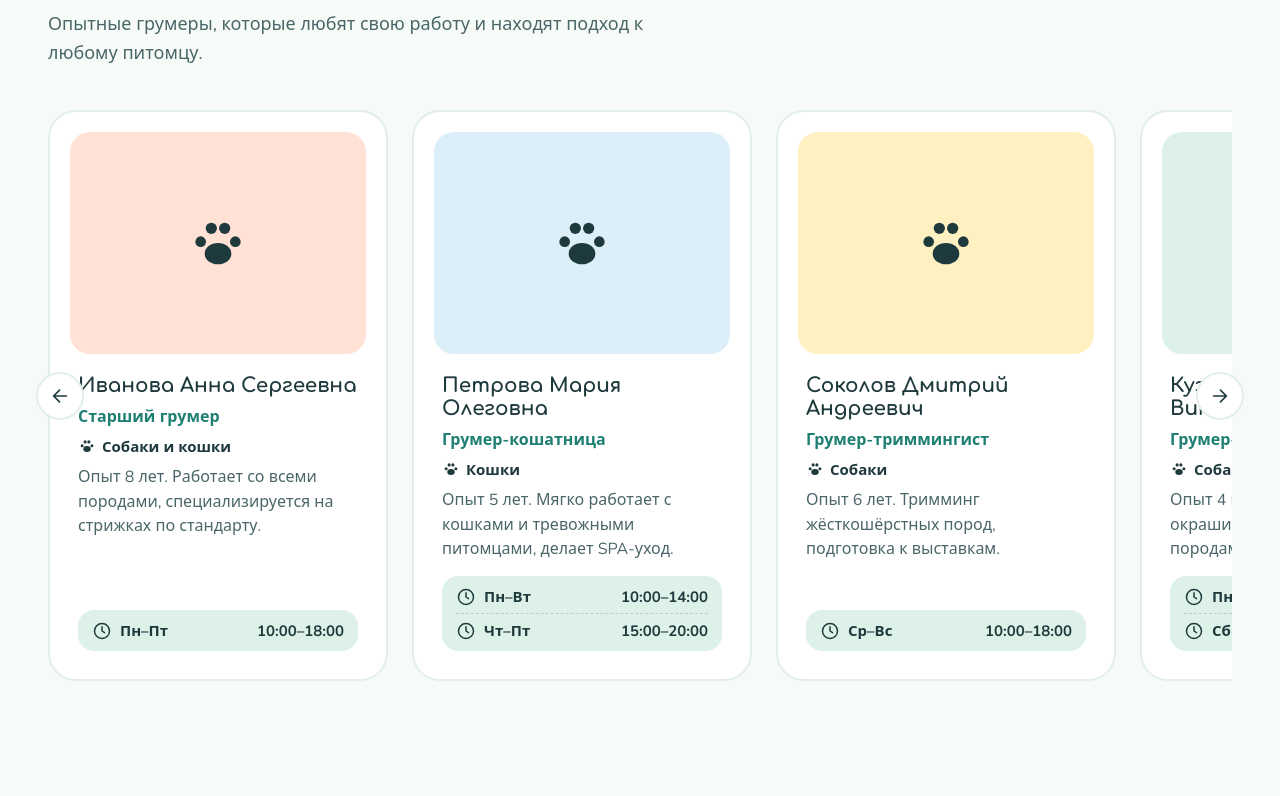
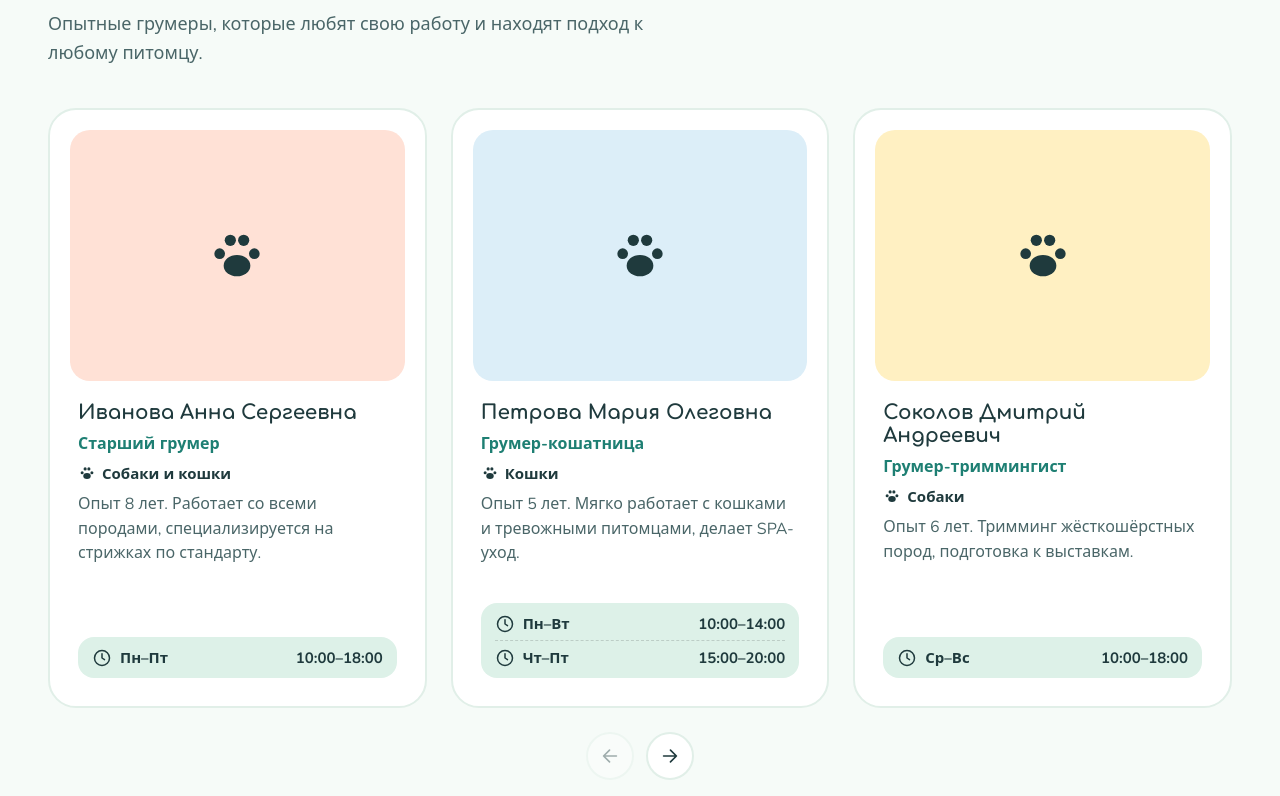
Before and after one commit to aleksan94/gruming, a Vue app: page / in a window 1280 px wide. Shown: the part 2324-3120 px from the top of the page. Built offline with nearby package versions, Linux system fonts and the light colour scheme.

Commit message:
Слайдер в мастерах

```diff
--- a/src/components/TeamSection.vue
+++ b/src/components/TeamSection.vue
@@ -1,17 +1,7 @@
 <script setup lang="ts">
-import { ref } from 'vue'
 import AppIcon from './AppIcon.vue'
+import AppSlider from './ui-kit/AppSlider.vue'
 import { EMPLOYEES, petsLabel } from '../data/salon'
-
-const track = ref<HTMLElement | null>(null)
-
-function scrollByCard(dir: 1 | -1) {
-  const el = track.value
-  if (!el) return
-  const card = el.querySelector<HTMLElement>('.person')
-  const step = card ? card.offsetWidth + 24 : el.clientWidth
-  el.scrollBy({ left: dir * step, behavior: 'smooth' })
-}
 </script>
 
 <template>
@@ -21,11 +11,7 @@ function scrollByCard(dir: 1 | -1) {
         <h2 class="h2">Наши мастера</h2>
         <p>Опытные грумеры, которые любят свою работу и находят подход к любому питомцу.</p>
       </div>
-      <div class="slider">
-        <button type="button" class="nav prev" aria-label="Назад" @click="scrollByCard(-1)">
-          <AppIcon name="arrow-up" :size="22" />
-        </button>
-        <div ref="track" class="grid">
+      <AppSlider arrows="bottom" :loop="false">
         <article v-for="e in EMPLOYEES" :key="e.id" class="person">
           <div class="photo" :class="`tint-${e.tint}`">
             <img v-if="e.photo" :src="e.photo" :alt="e.name" loading="lazy" />
@@ -47,68 +33,13 @@ function scrollByCard(dir: 1 | -1) {
             </div>
           </div>
         </article>
-        </div>
-        <button type="button" class="nav next" aria-label="Вперёд" @click="scrollByCard(1)">
-          <AppIcon name="arrow-up" :size="22" />
-        </button>
-      </div>
+      </AppSlider>
     </div>
   </section>
 </template>
 
 <style scoped lang="scss">
-.slider {
-  position: relative;
-}
-
-.grid {
-  display: flex;
-  gap: 24px;
-  overflow-x: auto;
-  scroll-snap-type: x mandatory;
-  scrollbar-width: none;
-  padding: 2px;
-
-  &::-webkit-scrollbar {
-    display: none;
-  }
-}
-
-.nav {
-  position: absolute;
-  top: 50%;
-  transform: translateY(-50%);
-  z-index: 1;
-  width: 48px;
-  height: 48px;
-  border-radius: 50%;
-  border: 2px solid var(--card-border);
-  background: $white;
-  color: var(--ink);
-  display: flex;
-  align-items: center;
-  justify-content: center;
-  cursor: pointer;
-
-  &.prev {
-    left: -12px;
-    svg,
-    :deep(svg) {
-      transform: rotate(-90deg);
-    }
-  }
-
-  &.next {
-    right: -12px;
-    :deep(svg) {
-      transform: rotate(90deg);
-    }
-  }
-}
-
 .person {
-  flex: 0 0 min(340px, 85%);
-  scroll-snap-align: start;
   min-width: 0;
   background: $white;
   border: 2px solid var(--card-border);
@@ -197,7 +128,7 @@ function scrollByCard(dir: 1 | -1) {
 
   li + li {
     padding-top: 6px;
-    border-top: 1px dashed rgba(0, 0, 0, 0.15);
+    border-top: 1px dashed rgb(0 0 0 / 15%);
   }
 }
 
--- /dev/null
+++ b/src/components/ui-kit/AppSlider.vue
@@ -0,0 +1,195 @@
+<script setup lang="ts">
+import { onBeforeUnmount, onMounted, ref } from 'vue'
+import AppIcon from '../AppIcon.vue'
+
+export type SliderArrows =
+  'sides' | 'top' | 'top-left' | 'top-right' | 'bottom' | 'bottom-left' | 'bottom-right'
+
+const props = withDefaults(defineProps<{ arrows?: SliderArrows; loop?: boolean }>(), {
+  arrows: 'sides',
+  loop: false,
+})
+
+const GAP = 24
+const EDGE = 2
+
+const track = ref<HTMLElement | null>(null)
+const atStart = ref(true)
+const atEnd = ref(true)
+const scrollable = ref(false)
+
+function update() {
+  const el = track.value
+  if (!el) return
+  scrollable.value = el.scrollWidth - el.clientWidth > EDGE
+  atStart.value = el.scrollLeft <= EDGE
+  atEnd.value = el.scrollLeft + el.clientWidth >= el.scrollWidth - EDGE
+}
+
+function scrollByCard(dir: 1 | -1) {
+  const el = track.value
+  if (!el) return
+  if (props.loop && dir === 1 && atEnd.value) {
+    el.scrollTo({ left: 0, behavior: 'smooth' })
+    return
+  }
+  if (props.loop && dir === -1 && atStart.value) {
+    el.scrollTo({ left: el.scrollWidth, behavior: 'smooth' })
+    return
+  }
+  const card = el.firstElementChild as HTMLElement | null
+  const step = card ? card.offsetWidth + GAP : el.clientWidth
+  el.scrollBy({ left: dir * step, behavior: 'smooth' })
+}
+
+let observer: ResizeObserver | undefined
+
+onMounted(() => {
+  update()
+  if (track.value) {
+    observer = new ResizeObserver(update)
+    observer.observe(track.value)
+  }
+})
+
+onBeforeUnmount(() => observer?.disconnect())
+</script>
+
+<template>
+  <div class="slider" :class="`arrows-${arrows}`">
+    <div ref="track" class="track" @scroll.passive="update">
+      <slot />
+    </div>
+    <div class="controls">
+      <button
+        type="button"
+        class="nav"
+        aria-label="Назад"
+        :disabled="!scrollable || (!loop && atStart)"
+        @click="scrollByCard(-1)"
+      >
+        <AppIcon name="arrow-up" :size="22" class="back" />
+      </button>
+      <button
+        type="button"
+        class="nav"
+        aria-label="Вперёд"
+        :disabled="!scrollable || (!loop && atEnd)"
+        @click="scrollByCard(1)"
+      >
+        <AppIcon name="arrow-up" :size="22" class="forward" />
+      </button>
+    </div>
+  </div>
+</template>
+
+<style scoped lang="scss">
+.slider {
+  position: relative;
+  flex-shrink: 0;
+  min-width: 0;
+  display: flex;
+  flex-direction: column;
+}
+
+.track {
+  --slides: 3;
+  --gap: 24px;
+
+  display: grid;
+  grid-auto-flow: column;
+  grid-auto-columns: calc((100% - (var(--slides) - 1) * var(--gap)) / var(--slides));
+  gap: var(--gap);
+  min-width: 0;
+  overflow-x: auto;
+  scroll-snap-type: x mandatory;
+  scrollbar-width: none;
+
+  &::-webkit-scrollbar {
+    display: none;
+  }
+
+  :slotted(*) {
+    min-width: 0;
+    scroll-snap-align: start;
+  }
+
+  @media (width <= 1000px) {
+    --slides: 2;
+  }
+
+  @media (width <= 640px) {
+    --slides: 1.15;
+  }
+}
+
+.controls {
+  display: flex;
+  gap: 12px;
+}
+
+.nav {
+  width: 48px;
+  height: 48px;
+  border-radius: 50%;
+  border: 2px solid var(--card-border);
+  background: $white;
+  color: var(--ink);
+  display: flex;
+  align-items: center;
+  justify-content: center;
+  cursor: pointer;
+
+  &:disabled {
+    opacity: 0.4;
+    cursor: default;
+  }
+
+  .back {
+    transform: rotate(-90deg);
+  }
+
+  .forward {
+    transform: rotate(90deg);
+  }
+}
+
+/* Стрелки над / под лентой */
+[class*='arrows-top'] .controls {
+  order: -1;
+  margin-bottom: 24px;
+}
+
+[class*='arrows-bottom'] .controls {
+  margin-top: 24px;
+}
+
+.arrows-top .controls,
+.arrows-bottom .controls {
+  justify-content: center;
+}
+
+.arrows-top-left .controls,
+.arrows-bottom-left .controls {
+  justify-content: flex-start;
+}
+
+.arrows-top-right .controls,
+.arrows-bottom-right .controls {
+  justify-content: flex-end;
+}
+
+/* Стрелки по бокам, по центру ленты */
+.arrows-sides .controls {
+  position: absolute;
+  inset: 0;
+  justify-content: space-between;
+  align-items: center;
+  margin: 0 -12px;
+  pointer-events: none;
+
+  .nav {
+    pointer-events: auto;
+  }
+}
+</style>
```
